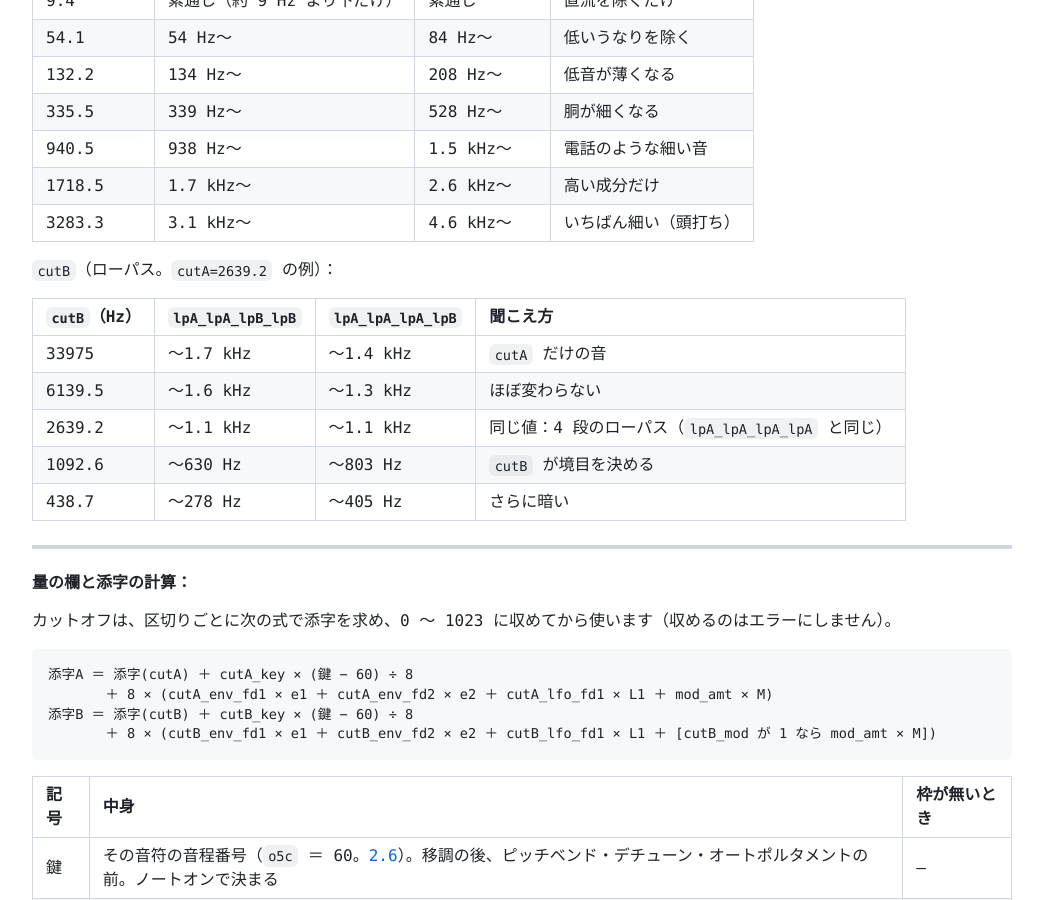
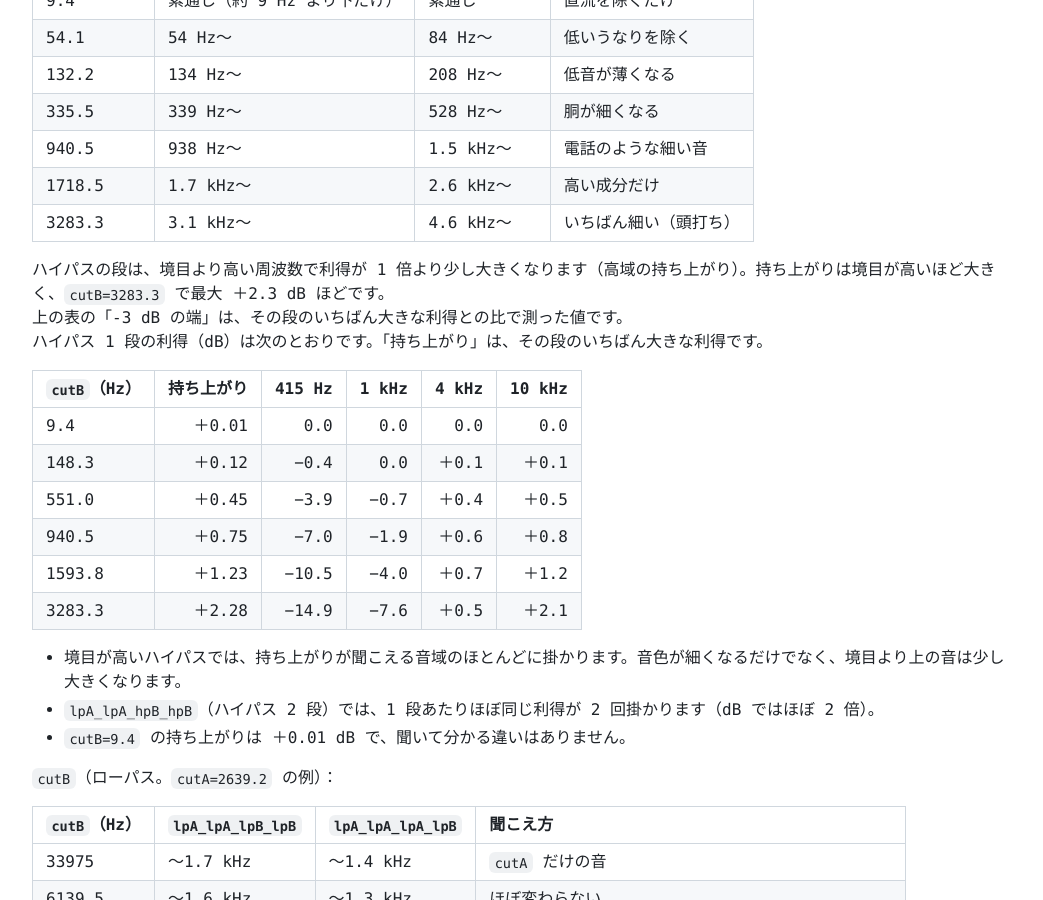
Before and after one commit to lineardrive/V3MMLmanual, a Jekyll site: the page built from docs/ch06/6_41n42.md, in a window 1280 px wide and 900 px high, scrolled down 5044 px. Shown: the whole window, without its empty margins (8-1051 px from the left). Built offline with Jekyll 4.4.1, drawn with Linux system fonts in a browser that asks for light colours; our own code applies the rules of GitHub Pages for plain Markdown files.

Commit message:
docs: @fd のハイパスの段の高域の持ち上がり（依頼V53）
6.41・6.42 の cutB（ハイパス）の表の後に、高域の持ち上がりの説明と、
ハイパス 1 段の利得の表（cutB ごとの持ち上がりと 415 Hz〜10 kHz の利得）を足した。

Co-Authored-By: Claude Opus 5.5 <noreply@anthropic.com>

```diff
--- a/docs/ch06/6_41n42.md
+++ b/docs/ch06/6_41n42.md
@@ -191,6 +191,23 @@ V3MML は、カットオフを内部では「添字」（0 〜 1023 の小数。
 |1718.5|1.7 kHz〜|2.6 kHz〜|高い成分だけ|
 |3283.3|3.1 kHz〜|4.6 kHz〜|いちばん細い（頭打ち）|
 
+ハイパスの段は、境目より高い周波数で利得が 1 倍より少し大きくなります（高域の持ち上がり）。持ち上がりは境目が高いほど大きく、`cutB=3283.3` で最大 ＋2.3 dB ほどです。
+上の表の「-3 dB の端」は、その段のいちばん大きな利得との比で測った値です。
+ハイパス 1 段の利得（dB）は次のとおりです。「持ち上がり」は、その段のいちばん大きな利得です。
+
+|`cutB`（Hz）|持ち上がり|415 Hz|1 kHz|4 kHz|10 kHz|
+|:-|-:|-:|-:|-:|-:|
+|9.4|＋0.01|0.0|0.0|0.0|0.0|
+|148.3|＋0.12|−0.4|0.0|＋0.1|＋0.1|
+|551.0|＋0.45|−3.9|−0.7|＋0.4|＋0.5|
+|940.5|＋0.75|−7.0|−1.9|＋0.6|＋0.8|
+|1593.8|＋1.23|−10.5|−4.0|＋0.7|＋1.2|
+|3283.3|＋2.28|−14.9|−7.6|＋0.5|＋2.1|
+
+- 境目が高いハイパスでは、持ち上がりが聞こえる音域のほとんどに掛かります。音色が細くなるだけでなく、境目より上の音は少し大きくなります。
+- `lpA_lpA_hpB_hpB`（ハイパス 2 段）では、1 段あたりほぼ同じ利得が 2 回掛かります（dB ではほぼ 2 倍）。
+- `cutB=9.4` の持ち上がりは ＋0.01 dB で、聞いて分かる違いはありません。
+
 `cutB`（ローパス。`cutA=2639.2` の例）：
 
 |`cutB`（Hz）|`lpA_lpA_lpB_lpB`|`lpA_lpA_lpA_lpB`|聞こえ方|
```
